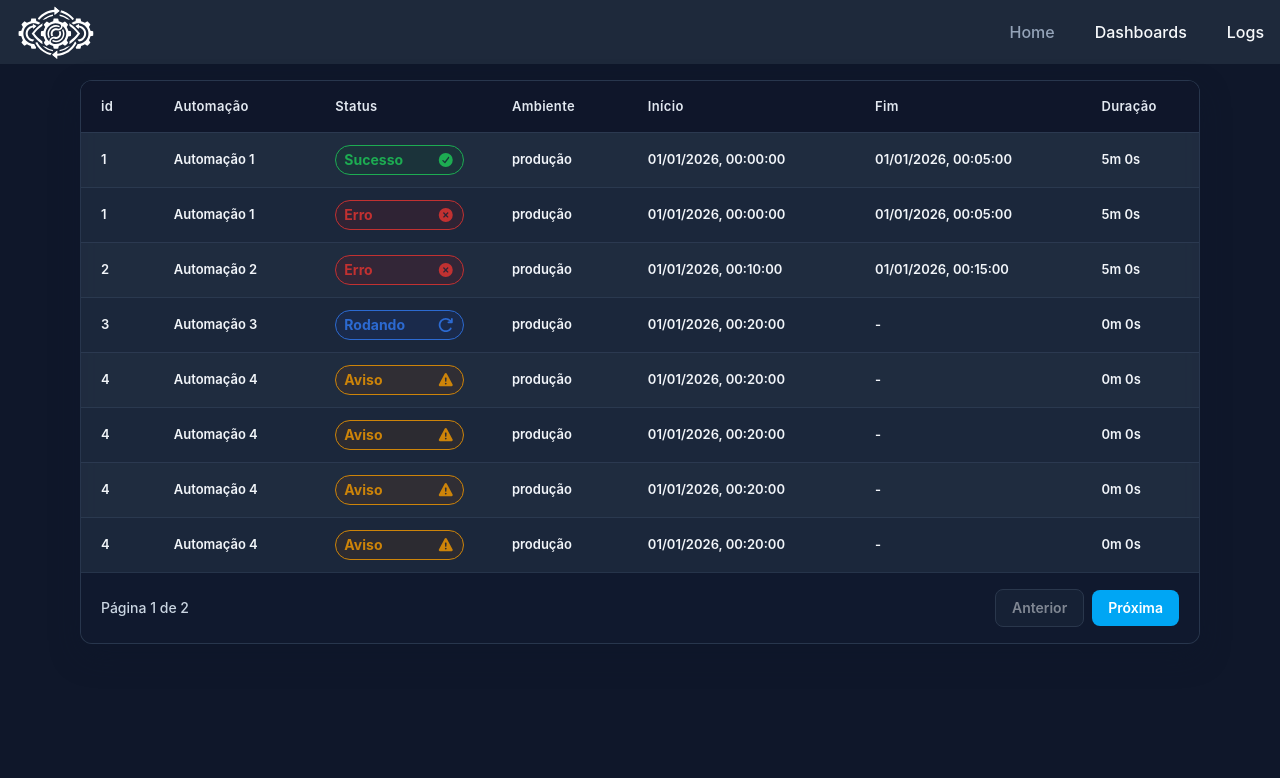
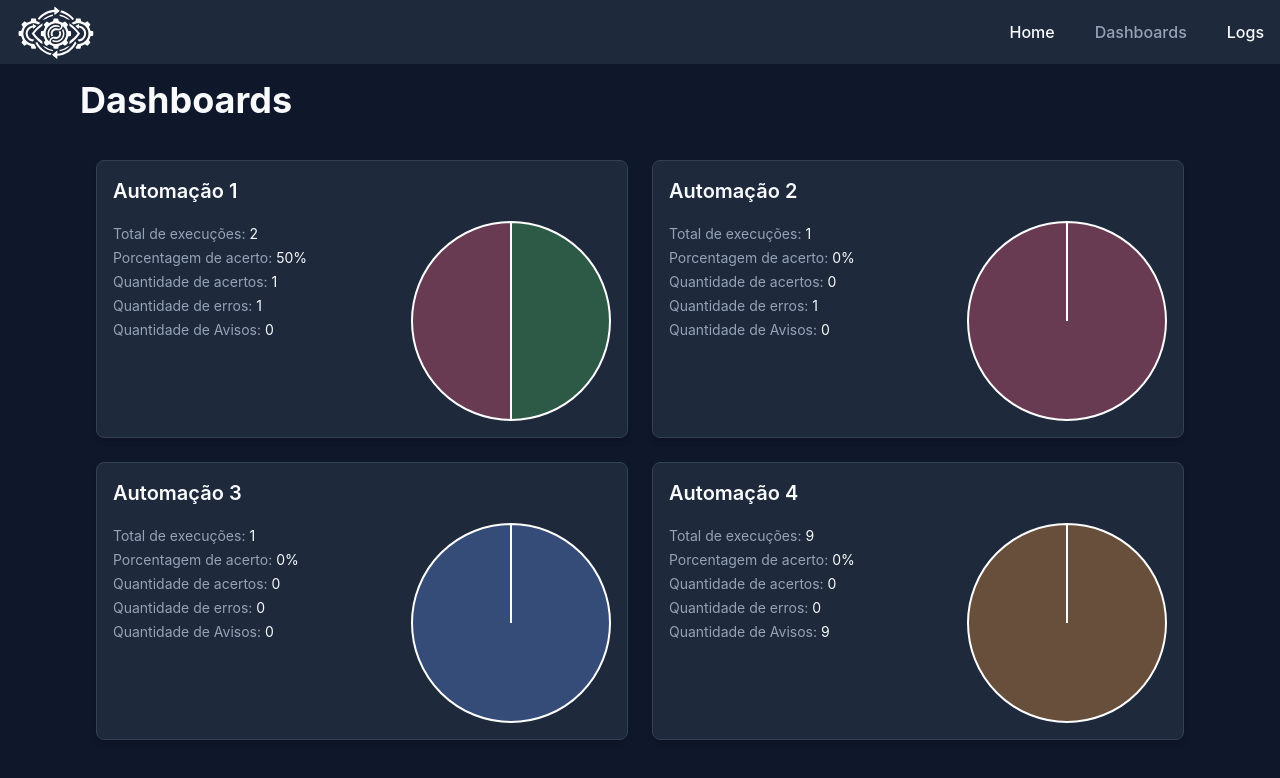
Before and after one commit to Larand26/Monitoramento-Automacoes, a React (Vite) app: page /#/dashboards in a window 1280 px wide. Before the commit this address led to /#/logs. Shown: the top 778 px of the page. Built offline with nearby package versions, Linux system fonts and the light colour scheme.

Commit message:
style: ajusta cores e informações do card de gráfico

```diff
--- a/src/components/CardGrafic.tsx
+++ b/src/components/CardGrafic.tsx
@@ -40,10 +40,10 @@
             label: "Status das automações",
             data: [successCount, errorCount, runningCount, warningCount],
             backgroundColor: [
-              "rgba(75, 192, 192, 0.2)",
-              "rgba(255, 99, 132, 0.2)",
-              "rgba(255, 206, 86, 0.2)",
-              "rgba(255, 159, 64, 0.2)",
+              "rgba(75, 192, 95, 0.33)",
+              "rgba(255, 99, 133, 0.33)",
+              "rgba(100, 146, 245, 0.33)",
+              "rgba(255, 159, 64, 0.33)",
             ],
           },
         ],
@@ -76,12 +76,27 @@
             <span className="text-sm txt-secondary">Total de execuções: </span>
             <span className="text-sm">{logs?.length || 0}</span>
           </p>
-
           <p>
             <span className="text-sm txt-secondary">
               Porcentagem de acerto:{" "}
             </span>
             <span className="text-sm">{percentSuccess}%</span>
+          </p>
+          <p>
+            <span className="text-sm txt-secondary">
+              Quantidade de acertos:{" "}
+            </span>
+            <span className="text-sm">{successCount}</span>
+          </p>
+          <p>
+            <span className="text-sm txt-secondary">Quantidade de erros: </span>
+            <span className="text-sm">{errorCount}</span>
+          </p>
+          <p>
+            <span className="text-sm txt-secondary">
+              Quantidade de Avisos:{" "}
+            </span>
+            <span className="text-sm">{warningCount}</span>
           </p>
         </div>
         <div>
```
